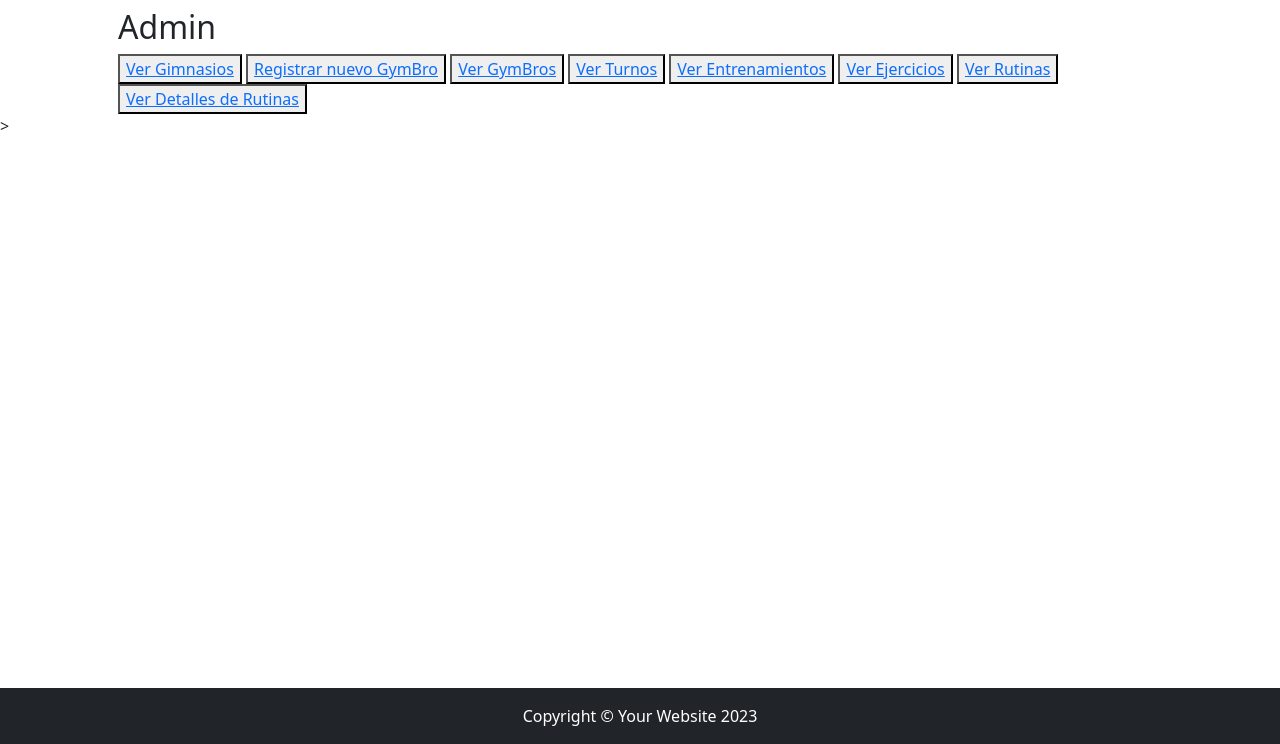
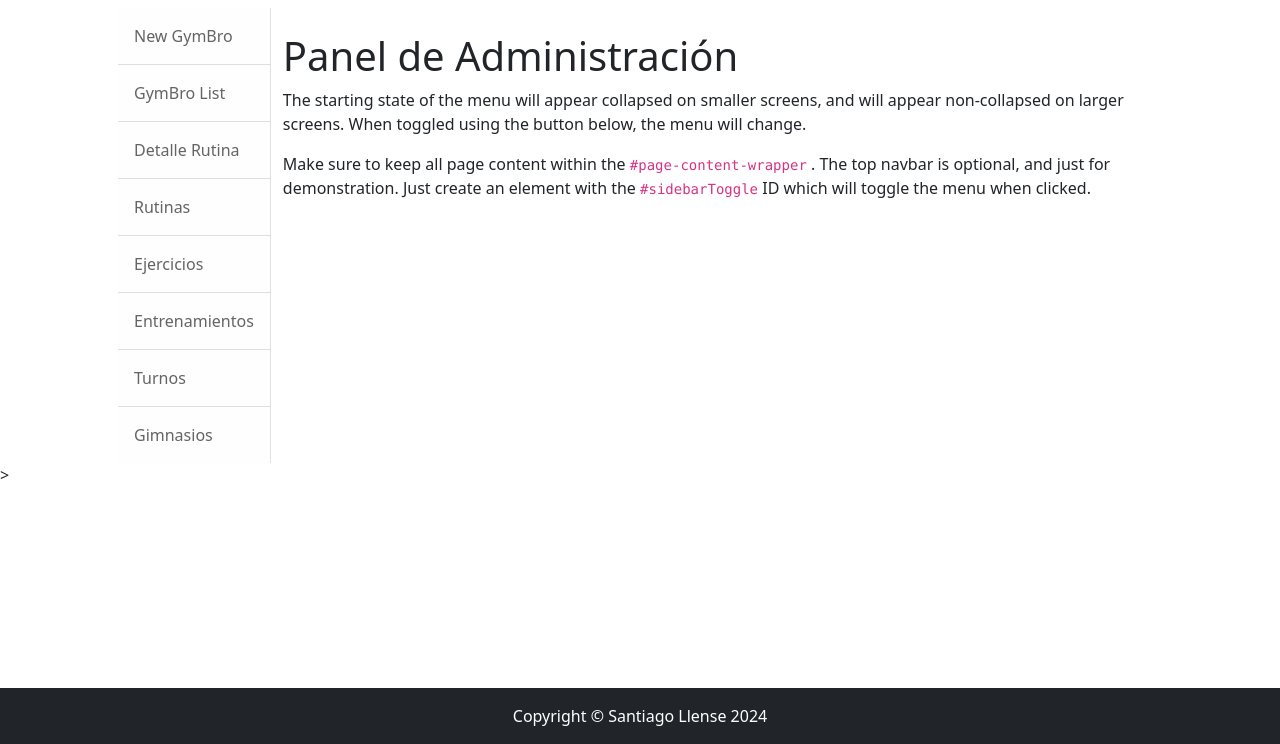
Before and after one commit to santiagollense/Final, a Django app: page /gym_admin/ in a window 1280 px wide. Shown: the part 56-800 px from the top of the page. Run offline with Django 5.2, Linux system fonts and the light colour scheme; some libraries are stand-ins or nearby versions.

Commit message:
ultimos funcional

```diff
--- a/gimnasio/apps/core/templates/core/consultar_rutinas.html
+++ b/gimnasio/apps/core/templates/core/consultar_rutinas.html
@@ -6,7 +6,7 @@
 
 {% block content %}
 
-    <h1>Rutinas para {{ user.username }}</h1>
+    <h1>Rutinas para {{cliente}}</h1>
 
     <form method="get" action="{% url 'core:consultar_rutinas' %}">
         <label for="dia_semana_espanol">Seleccionar día de la semana:</label>
--- a/gimnasio/apps/core/templates/core/footer.html
+++ b/gimnasio/apps/core/templates/core/footer.html
@@ -1,4 +1,4 @@
 
 <footer class="py-3 bg-dark fixed-bottom">
-    <div class="container px-4 px-lg-5"><p class="m-0 text-center text-white">Copyright &copy; Your Website 2023</p></div>
+    <div class="container px-4 px-lg-5"><p class="m-0 text-center text-white">Copyright &copy; Santiago Llense 2024</p></div>
 </footer>
--- a/gimnasio/apps/core/templates/core/gym_admin.html
+++ b/gimnasio/apps/core/templates/core/gym_admin.html
@@ -1,15 +1,44 @@
 {% extends 'core/base.html' %}
 
+{% block title %}
+    | Panel de Administración
+{% endblock title %}
+
 {% block content %}
-    <h2>Admin</h2>
 
-    <button><a href="{% url 'core:gym_list' %}">Ver Gimnasios</a></button>
-    <button><a href="{% url 'core:register' %}">Registrar nuevo GymBro</a></button>
-    <button><a href="{% url 'core:gymbro_list' %}">Ver GymBros</a></button>
-    <button><a href="{% url 'core:turno_list' %}">Ver Turnos</a></button>
-    <button><a href="{% url 'core:entrenamiento_list' %}">Ver Entrenamientos</a></button>
-    <button><a href="{% url 'core:ejercicio_list' %}">Ver Ejercicios</a></button>
-    <button><a href="{% url 'core:rutina_list' %}">Ver Rutinas</a></button>
-    <button><a href="{% url 'core:detallerutina_list' %}">Ver Detalles de Rutinas</a></button>
+    <div class="d-flex" id="wrapper">
+        <!-- Sidebar-->
+        <div class="border-end bg-white" id="sidebar-wrapper">
+            <div class="list-group list-group-flush">
+                <a class="list-group-item list-group-item-action list-group-item-light p-3" href="{% url 'core:register' %}">New GymBro</a>
+                <a class="list-group-item list-group-item-action list-group-item-light p-3" href="{% url 'core:gymbro_list' %}">GymBro List</a>
+                <a class="list-group-item list-group-item-action list-group-item-light p-3" href="{% url 'core:detallerutina_list' %}">Detalle Rutina</a>
+                <a class="list-group-item list-group-item-action list-group-item-light p-3" href="{% url 'core:rutina_list' %}">Rutinas</a>
+                <a class="list-group-item list-group-item-action list-group-item-light p-3" href="{% url 'core:ejercicio_list' %}">Ejercicios</a>
+                <a class="list-group-item list-group-item-action list-group-item-light p-3" href="{% url 'core:entrenamiento_list' %}">Entrenamientos</a>
+                <a class="list-group-item list-group-item-action list-group-item-light p-3" href="{% url 'core:turno_list' %}">Turnos</a>
+                <a class="list-group-item list-group-item-action list-group-item-light p-3" href="{% url 'core:gym_list' %}">Gimnasios</a>
+            </div>
+        </div>
+        <!-- Page content wrapper-->
+        <div id="page-content-wrapper">
+            <!-- Page content-->
+            <div class="container-fluid">
+                <h1 class="mt-4">Panel de Administración</h1>
+                <p>The starting state of the menu will appear collapsed on smaller screens, and will appear non-collapsed on larger screens. When toggled using the button below, the menu will change.</p>
+                <p>
+                    Make sure to keep all page content within the
+                    <code>#page-content-wrapper</code>
+                    . The top navbar is optional, and just for demonstration. Just create an element with the
+                    <code>#sidebarToggle</code>
+                    ID which will toggle the menu when clicked.
+                </p>
+            </div>
+        </div>
+    </div>
+    <!-- Bootstrap core JS-->
+    <script src="https://cdn.jsdelivr.net/npm/bootstrap@5.2.3/dist/js/bootstrap.bundle.min.js"></script>
+    <!-- Core theme JS-->
+    <script src="js/scripts.js"></script>
 
 {% endblock content %}
--- a/gimnasio/apps/core/templates/core/register.html
+++ b/gimnasio/apps/core/templates/core/register.html
@@ -14,7 +14,7 @@
         {% csrf_token %}
         {{ form.as_p }}
         <button type="submit" class="btn btn-primary">Registrar Usuario</button>
-        <a href="{% url 'core:index' %}" class="btn btn-secondary">Cancelar</a>
+        <a href="{% url 'core:gym_admin' %}" class="btn btn-secondary">Cancelar</a>
     </form>
 
 {% endblock content %}
--- a/gimnasio/apps/core/views.py
+++ b/gimnasio/apps/core/views.py
@@ -4,13 +4,14 @@ from .forms import CustomAuthenticationForm, CustomUserCreationForm
 import calendar
 import locale
 
+from django.contrib import messages
+from django.http import HttpResponseRedirect
+
 from django.contrib.auth.models import User
 
 from django.urls import reverse
 
 from django.contrib.auth.decorators import login_required
-
-from django.http import JsonResponse
 
 from . import models
 from . import forms
@@ -87,7 +88,6 @@ def gymbro_form(request):
     user_instance = User.objects.filter(username=username).first()
 
     if request.method == "POST":
-        # Crear una instancia de Gymbro con el usuario correspondiente
         gymbro_instance = Gymbro(user=user_instance)
         form = GymbroForm(request.POST, instance=gymbro_instance)
         if form.is_valid():
@@ -158,30 +158,39 @@ def ejercicio_form(request):
 @login_required
 def rutina_list(request):
     consulta = Rutina.objects.all()
-    clientes = Gymbro.objects.all()
-    form = RutinaForm(clientes=clientes)
-    contexto = {
-        "Rutinas": consulta,
-        "form": form,
-    }
+    contexto = {"Rutinas": consulta}
     return render(request, "core/rutina_list.html", contexto)
 
 @login_required
 def rutina_form(request):
-    nombre = request.GET.get('nombre', None)
+    nombre = request.GET.get('nombre')
+    cliente_instance = Gymbro.objects.filter(nombre=nombre).first()
+
     if request.method == "POST":
-        form = forms.RutinaForm(request.POST)
+        if cliente_instance:
+            form = RutinaForm(request.POST)
+            if form.is_valid():
+                rutina_instance = form.save(commit=False)
+                rutina_instance.cliente = cliente_instance
+                rutina_instance.save()
+                return redirect(reverse("core:rutina_form") + f"?nombre={nombre}")
+        else:
+            form = RutinaForm(request.POST)
         if form.is_valid():
-            form.instance.cliente = nombre
             form.save()
             return redirect("core:rutina_list")
     else:
-        form = forms.RutinaForm(nombre=nombre)
+        if nombre:
+            rutina_instance = Rutina(cliente=cliente_instance)
+            form = RutinaForm(instance=rutina_instance)
+        else:
+            form = RutinaForm()
+
     return render(request, "core/rutina_form.html", {"form": form, "nombre": nombre})
+
 
 @login_required
 def detallerutina_list(request):
-
     consulta = DetalleRutina.objects.all()
     contexto = {"DetalleRutinas": consulta}
     return render(request, "core/detallerutina_list.html", contexto)
@@ -189,21 +198,37 @@ def detallerutina_list(request):
 @login_required
 def detallerutina_form(request):
     filtro_form = ClienteFilterForm(request.GET)
-    clientes_filtrados = filtro_form.filter_clientes()
-    print("clientes_filtrados:", clientes_filtrados)
+    cliente_nombre = request.GET.get('nombre') or request.session.get('cliente_nombre')
+    if request.method == "GET":
+        request.session['cliente_nombre'] = cliente_nombre
+
     if request.method == "POST":
+        print("Entro a POST")
         form = DetalleRutinaForm(request.POST)
+        print("form is valid: ", form.is_valid())
         if form.is_valid():
-            form.save()
-            return redirect("core:detallerutina_list")
-    else:
-        form = DetalleRutinaForm()
+            print("Entro a valid")
+            try:
+                form.save()
+                print("Entro a save")
+                messages.success(request, "¡El dato se guardó correctamente!")
+                print("Guardado correctamente")
 
-    if request.headers.get('HTTP_X_REQUESTED_WITH') == 'XMLHttpRequest':  # Verifica si la solicitud es AJAX
-        resultados = [{'cliente': cliente.cliente, 'fecha': cliente.fecha, 'dia_semana': cliente.dia_semana} for cliente in clientes_filtrados]
-        return JsonResponse(resultados, safe=False)
-    else:  # Si no es una solicitud AJAX, devuelve la página HTML
-        return render(request, "core/detallerutina_form.html", {"form": form, "filtro_form": filtro_form})
+                return redirect(reverse("core:detallerutina_form") + f"?nombre={cliente_nombre}")
+            except Exception as e:
+                messages.error(request, f"Error al guardar el dato: {str(e)}")
+        else:
+            errors = form.errors.as_data()
+            print("Errores de validación del formulario:", errors)
+            for field, error_list in errors.items():
+                for error in error_list:
+                    messages.error(request, f"Error en el campo '{field}': {error}")
+            print("Errores de validación del formulario:", form.errors)
+
+
+    form = DetalleRutinaForm(cliente_nombre=cliente_nombre)
+
+    return render(request, "core/detallerutina_form.html", {"form": form, "nombre": cliente_nombre, "filtro_form": filtro_form})
 
 @login_required
 def consultar_rutinas(request, dia=None):
@@ -215,10 +240,10 @@ def consultar_rutinas(request, dia=None):
     if dia_seleccionado:
         dia_seleccionado = dia_seleccionado.capitalize()
         if dia:
-            rutinas = Rutina.objects.filter(cliente=cliente, fecha__week_day=dia, dia_semana__exact=dia_seleccionado)
+            rutinas = Rutina.objects.filter(cliente=cliente, fecha__week_day=dia, dia_semana__dia=dia_seleccionado)
         else:
-            rutinas = Rutina.objects.filter(cliente=cliente, dia_semana__exact=dia_seleccionado)
+            rutinas = Rutina.objects.filter(cliente=cliente, dia_semana__dia=dia_seleccionado)
     else:
         rutinas = []
 
-    return render(request, 'core/consultar_rutinas.html', {'rutinas': rutinas, 'dias_semana': dias_semana_espanol, 'dia_seleccionado': dia_seleccionado})
+    return render(request, 'core/consultar_rutinas.html', {'rutinas': rutinas, 'dias_semana': dias_semana_espanol, 'dia_seleccionado': dia_seleccionado,'cliente': cliente})
```
Also changed, not shown: gimnasio/apps/core/forms.py (+26 -27 lines), gimnasio/apps/core/templates/core/detallerutina_form.html (+11 -1 lines), gimnasio/apps/core/templates/core/detallerutina_list.html (+1 -20 lines), gimnasio/apps/core/templates/core/ejercicio_form.html (+8 -0 lines), gimnasio/apps/core/templates/core/ejercicio_list.html (+8 -0 lines), gimnasio/apps/core/templates/core/entrenamiento_form.html (+8 -0 lines), gimnasio/apps/core/templates/core/entrenamiento_list.html (+8 -0 lines), gimnasio/apps/core/templates/core/gym_form.html (+8 -0 lines), gimnasio/apps/core/templates/core/gym_list.html (+8 -0 lines), gimnasio/apps/core/templates/core/gymbro_list.html (+9 -2 lines), gimnasio/apps/core/templates/core/rutina_form.html (+17 -1 lines), gimnasio/apps/core/templates/core/rutina_list.html (+8 -0 lines), gimnasio/apps/core/templates/core/turno_form.html (+8 -0 lines), gimnasio/apps/core/templates/core/turno_list.html (+8 -0 lines).
